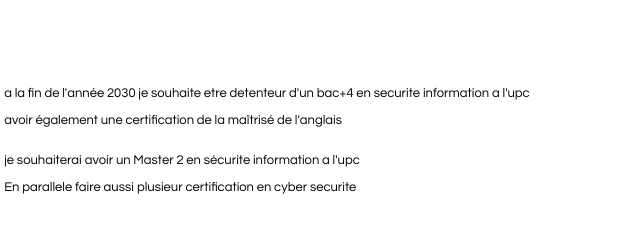
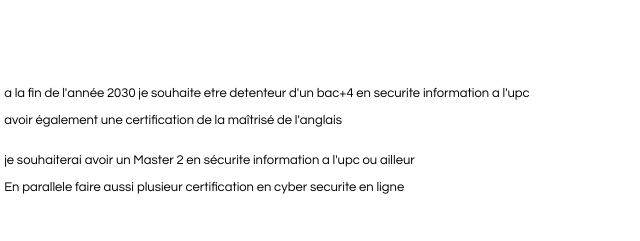
Before and after one commit to loela0330/mon_portfolio, a plain HTML site: page index.html in a window 1280 px wide. Shown: the part 1609-1850 px from the top of the page, 431-1071 px from the left. Drawn offline with Linux system fonts and the light colour scheme.

Commit message:
changement de quelques paragraphe

```diff
--- a/index.html
+++ b/index.html
@@ -67,8 +67,8 @@
                             <h3>2028 - 2030</h3>
                         </div>
                         <div class="right">
-                            <p>je souhaiterai avoir un Master 2 en sécurite information a l'upc </p>
-                            <p>En parallele faire aussi plusieur certification en cyber securite</p>
+                            <p>je souhaiterai avoir un Master 2 en sécurite information a l'upc ou ailleur </p>
+                            <p>En parallele faire aussi plusieur certification en cyber securite en ligne</p>
                         </div>
                     </div>
                     <h2>compétence que je devrais avoir</h2>
```
